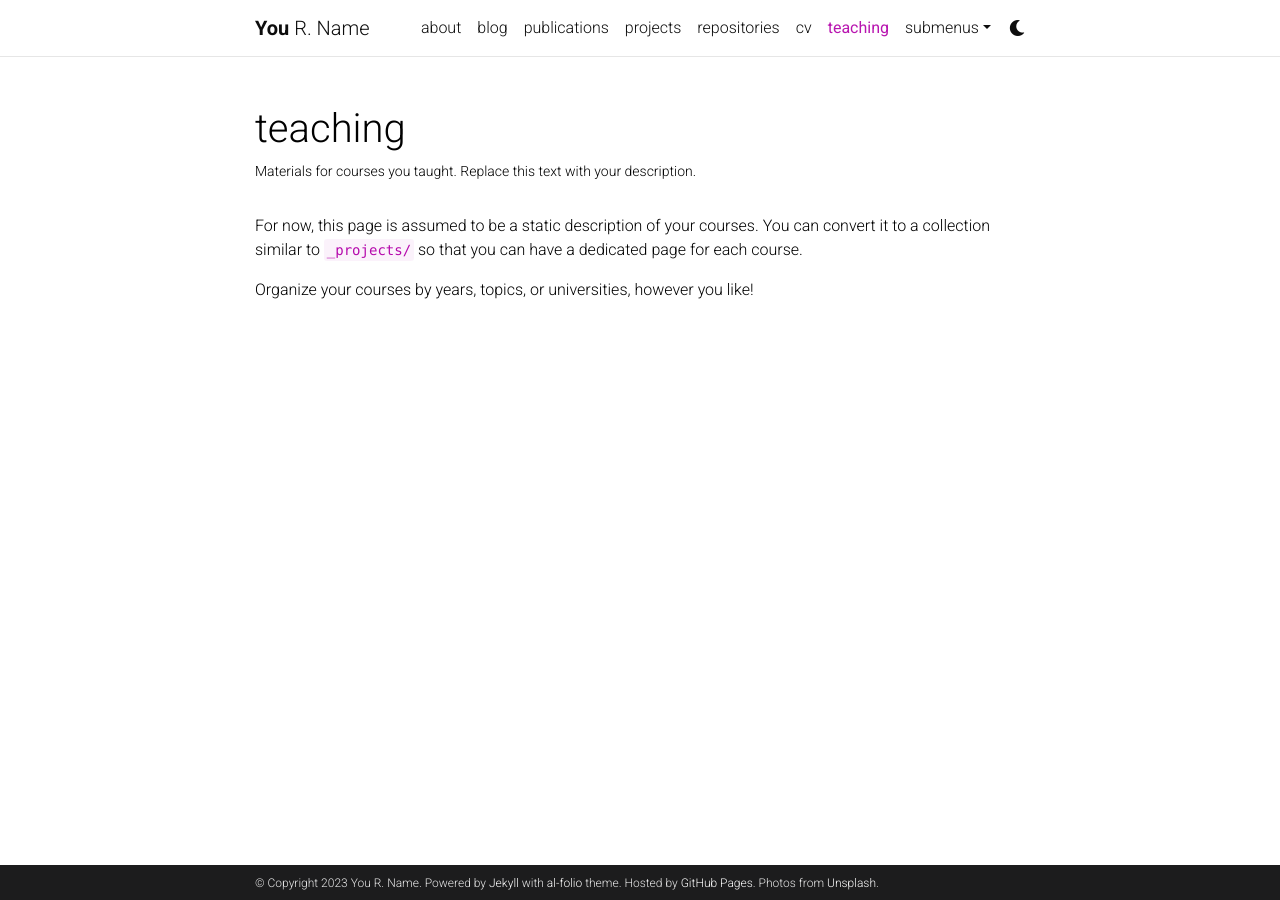
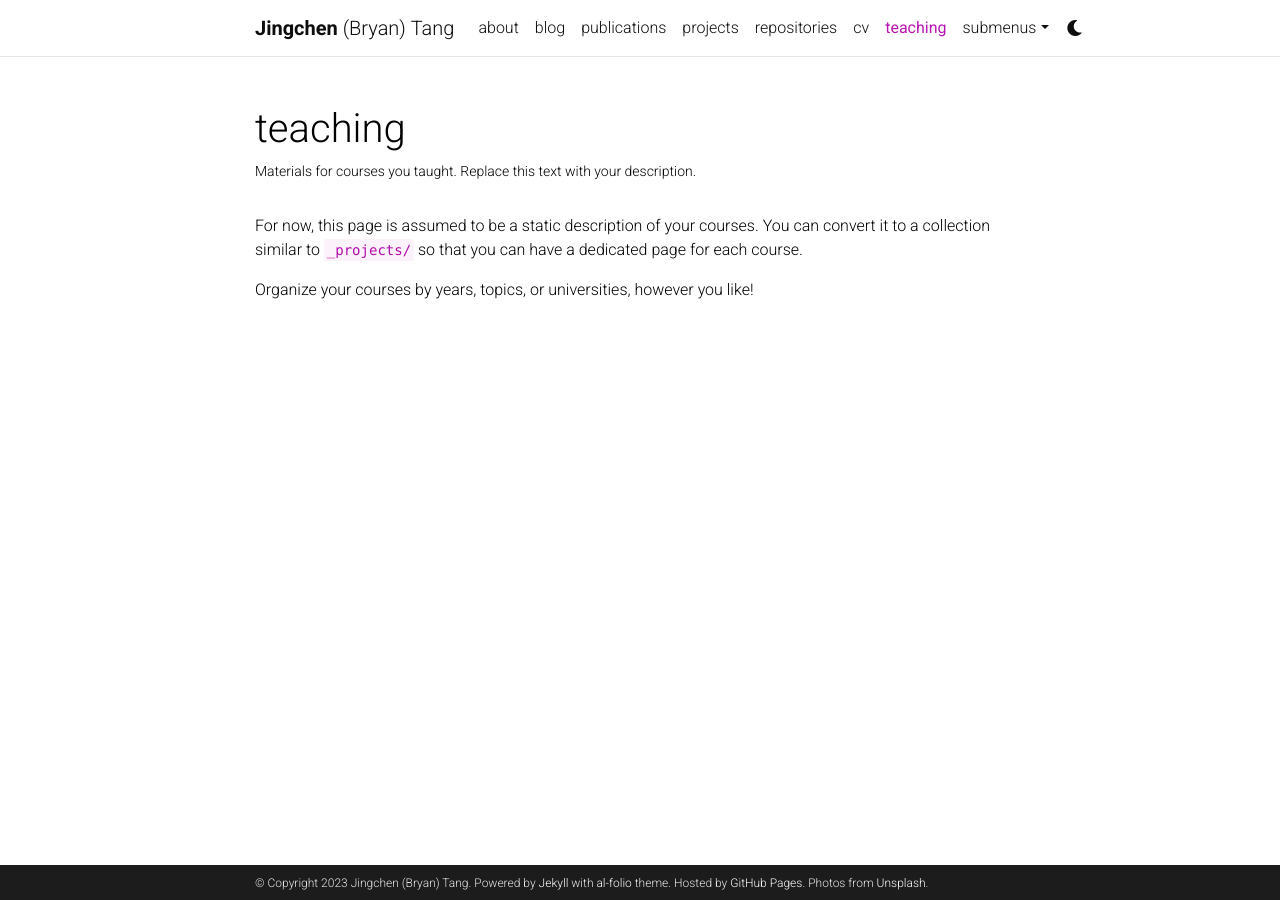
Before and after one commit to bulaienTang/bulaientang.github.io, a Jekyll site: the page built from _pages/teaching.md, in a window 1280 px wide. Built offline with Jekyll 4.4.1, drawn with Linux system fonts in a browser that asks for light colours; comment, search, counter and statistics services are not loaded; a style sheet for code colours, icons or effects is not loaded.

Commit message:
initial update

```diff
--- a/_config.yml
+++ b/_config.yml
@@ -3,10 +3,10 @@
 # -----------------------------------------------------------------------------
 
 title: blank # the website title (if blank, full name will be used instead)
-first_name: You
-middle_name: R.
-last_name: Name
-email: you@example.com
+first_name: Jingchen
+middle_name: (Bryan)
+last_name: Tang
+email: bryantang@cs.ucla.edu
 description: > # the ">" symbol means to ignore newlines until "footer_text:"
   A simple, whitespace theme for academics. Based on [*folio](https://github.com/bogoli/-folio) design.
 footer_text: >
@@ -18,8 +18,8 @@
 lang: en # the language of your site (for example: en, fr, cn, ru, etc.)
 icon: ⚛️  # the emoji used as the favicon (alternatively, provide image name in /assets/img/)
 
-url: https://alshedivat.github.io # the base hostname & protocol for your site
-baseurl: /al-folio # the subpath of your site, e.g. /blog/
+url: https://bulaientang.github.io # the base hostname & protocol for your site
+baseurl: # the subpath of your site, e.g. /blog/
 last_updated: false # set to true if you want to display last updated in the footer
 impressum_path:  # set to path to include impressum link in the footer, use the same path as permalink in a page, helps to conform with EU GDPR
 
@@ -139,7 +139,7 @@
 # Follow instructions on https://giscus.app/ to setup for your repo to fill out
 # the information below.
 giscus:
-  repo: alshedivat/al-folio      # <your-github-user-name>/<your-github-repo-name>
+  repo: bulaienTang/bulaientang.github.io      # <your-github-user-name>/<your-github-repo-name>
   repo_id: MDEwOlJlcG9zaXRvcnk2MDAyNDM2NQ==
   category: Comments             # name of the category under which discussions will be created
   category_id: DIC_kwDOA5PmLc4CTBt6
@@ -322,7 +322,7 @@
 # -----------------------------------------------------------------------------
 
 imagemagick:
-  enabled: true # enables responsive images for your site (recommended, see https://github.com/alshedivat/al-folio/issues/537)
+  enabled: false # enables responsive images for your site (recommended, see https://github.com/alshedivat/al-folio/issues/537)
   widths:
     - 480
     - 800
```
Also changed, not shown: _pages/about.md (+2 -6 lines), 1 other file.
